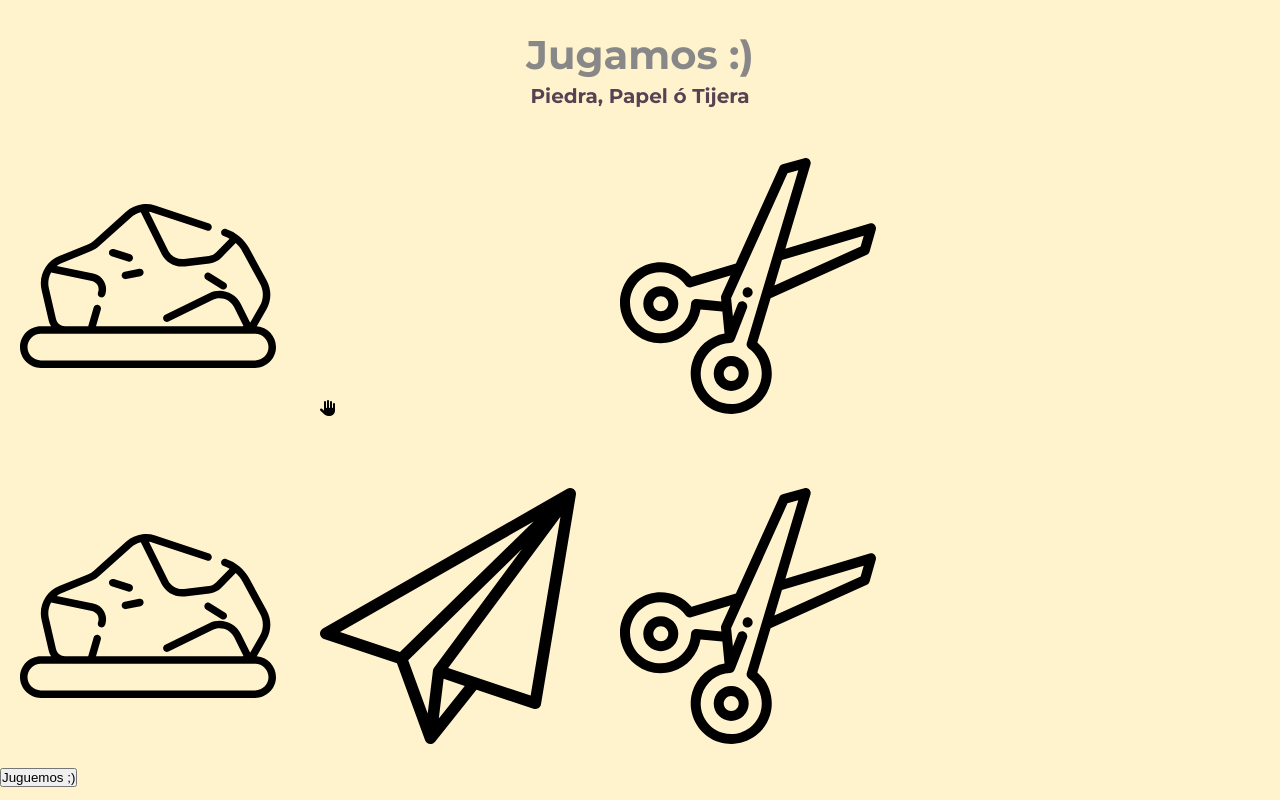
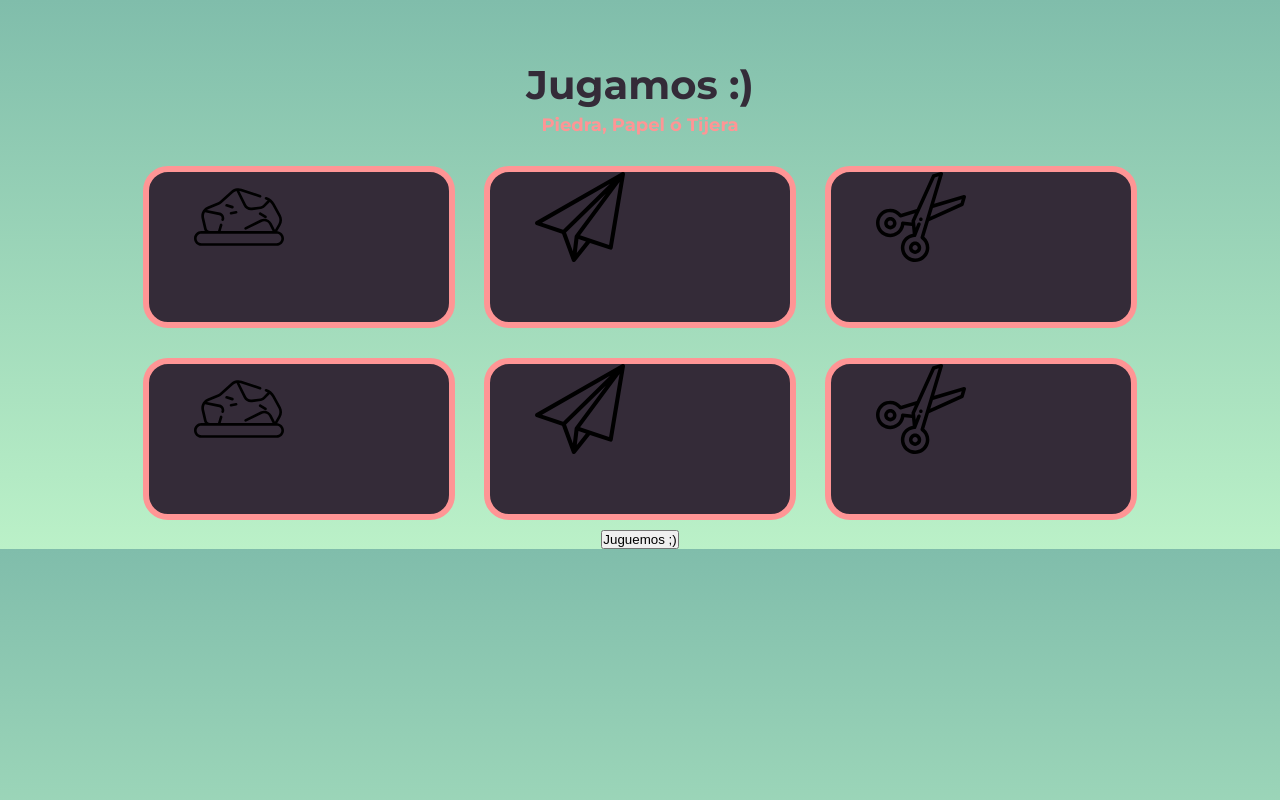
Before and after one commit to Julym-c/Piedra-Papel-y-Tijera, a plain HTML site: page index.html in a window 1280 px wide. Drawn offline with Linux system fonts and the light colour scheme.

Commit message:
Cambio a los estilos css (color, forma de los cuadros y la diagramación) y a los divs

```diff
--- a/estilos.css
+++ b/estilos.css
@@ -1,43 +1,72 @@
-*{
+* {
     padding: 0;
     margin: 0;
 }
 
-body{
-background-color: #fff3cd ;
+body {
+    width: 100%;
+    height: 100%;
+    background: #80bdab;
+    background: -moz-linear-gradient(top, #80bdab 0%, #bbf1c8 100%);
+    background: -webkit-gradient(left top, left bottom, color-stop(0%, #80bdab), color-stop(100%, #bbf1c8));
+    background: -webkit-linear-gradient(top, #80bdab 0%, #bbf1c8 100%);
+    background: -o-linear-gradient(top, #80bdab 0%, #bbf1c8 100%);
+    background: -ms-linear-gradient(top, #80bdab 0%, #bbf1c8 100%);
+    background: linear-gradient(to bottom, #80bdab 0%, #bbf1c8 100%);
+    filter: progid:DXImageTransform.Microsoft.gradient( startColorstr='#80bdab', endColorstr='#bbf1c8', GradientType=0 );
 }
 
 #contenedor {
     width: 100%;
     height: 100%;
-    margin-top: 30px;
-    margin-bottom: 30px;
-    display: block;
+    margin-top: 60px;
+    margin-bottom: 10px;
+    display: flex;
+    justify-content: center;
 }
+
+.contenido {
+    display: flex;
+    justify-content: space-around;
+    width: 80%;
+    margin: auto;
+}
+
 
 #cabecera {
     font-family: 'Montserrat', sans-serif;
     text-align: center;
 }
-    #cabecera h1{
-        font-size: 40px;
-        color: #888888;
-        margin-bottom: 5px;
-    }
 
-    #cabecera h2{
-        font-size: 20px;
-        color: #584153;
-    }
+#cabecera h1 {
+    font-size: 40px;
+    color: #342b38 ;
+    margin-bottom: 5px;
+}
+
+#cabecera h2 {
+    font-size: 18px;
+    color: #ff9595;
+}
 
 .tamano {
-    display: inline-block;
-    width: 20%;
+    width: 300px;
+    height: 150px;
     margin: 10px;
-    margin-top: 40px;
-    border: 5px #584153;
-    padding: 10px;
-    outline: #584153;
+    margin-top: 20px;
+    border-radius: 25px 25px 25px 25px;
+    -moz-border-radius: 25px 25px 25px 25px;
+    -webkit-border-radius: 25px 25px 25px 25px;
+    border: 6px solid #ff9595;
+    background-color: #342b38;
+}
+
+.imagen {
+    width: 60%;
+    height: 60%;
+    display: ;
+    align-items: center;
+    filter: hsl(0,100%,79.2%);
 }
 
 
@@ -45,8 +74,8 @@ background-color: #fff3cd ;
   clear: both;
 }
 
-nav{
-    display: block;
-    align-content: center;
-    float: left;
+nav {
+    display: flex;
+    justify-content: center;
+
 }
--- a/index.html
+++ b/index.html
@@ -3,7 +3,6 @@
 <head>
     <meta charset="UTF-8">
     <meta name="viewport" content="width=device-width, initial-scale=1.0">
-    <script src="https://kit.fontawesome.com/a076d05399.js"></script>
     <Link rel=StyleSheet HREF="estilos.css" TYPE="text/css" MEDIA=screen>
     <link href="https://fonts.googleapis.com/css2?family=Montserrat:wght@700&display=swap" rel="stylesheet">
     <title>Document</title>
@@ -14,44 +13,46 @@
             <h1>Jugamos :)</h1>
             <h2>Piedra, Papel ó Tijera</h2>
         </div>
+    </div>
 
-        <div id="contenido">
+    <div class="contenido">
         <div id="Piedra" class="tamano">
-                <img src="Stone.svg">
+            <img src="Stone.svg" class="imagen">
         </div>
 
         <div id="Papel" class="tamano">
-                <i class="fas fa-hand-paper"></i>
+            <img src="communications.svg" class="imagen">
         </div>
 
         <div id="Tijera" class="tamano">
-                <img src="Scissors.svg">
+            <img src="Scissors.svg" class="imagen">
         </div>
+
     </div>
 
 
-        <div id="contenedor2">
-
-            <div id="contenido2">
+    <div class="contenido">
         <div id="Piedra" class="tamano">
-                    <img src="Stone.svg">
+            <img src="Stone.svg" class="imagen">
         </div>
 
         <div id="Papel" class="tamano">
-                    <img src="communications.svg">
+            <img src="communications.svg" class="imagen">
         </div>
 
         <div id="Tijera" class="tamano">
-                    <img src="Scissors.svg">
+            <img src="Scissors.svg" class="imagen">
         </div>
+
     </div>
 
     <div id="Footer">
     </div>
-    </div>
+
     <nav>
         <button type="button" onclick="jugar()"">Juguemos ;) </button>
     </nav>
+
     <script src="juego.js"> </script>
 
 </body>
```
Lines whose indentation alone changed are shown as unchanged.
